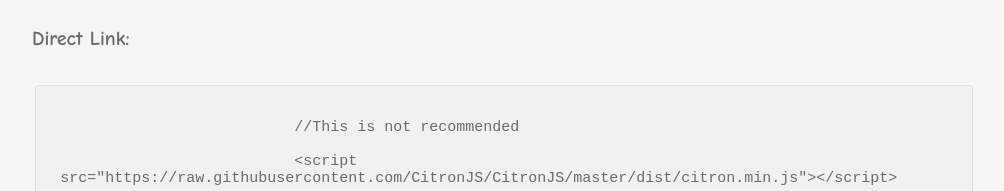
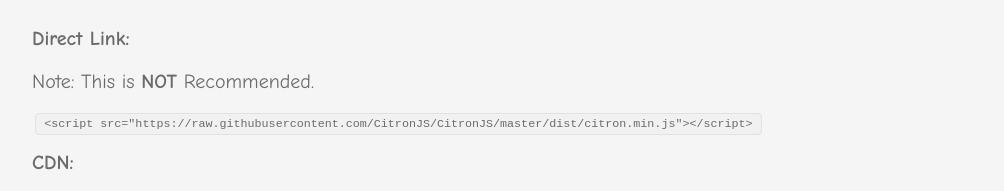
Before and after one commit to Sidthecoder/Docs, a plain HTML site: page index.html in a window 1280 px wide. Shown: the part 558-749 px from the top of the page, without its empty margins (136-1140 px from the left). Drawn offline with nearby package versions, Linux system fonts and the light colour scheme.

Commit message:
Update index.html

```diff
--- a/index.html
+++ b/index.html
@@ -27,13 +27,10 @@
                       <h3>Getting Started</h3>
                       <p>
                         <b>Direct Link: </b>
-                        <pre>
+                        <p>Note: This is <b>NOT</b> Recommended.</p>
                           <code>
-                          //This is not recommended
-
                           &lt;script src="https://raw.githubusercontent.com/CitronJS/CitronJS/master/dist/citron.min.js"&gt;&lt;/script&gt;
                           </code>
-                        </pre>
                       <br>
                       <p>
                         <b>CDN: </b>
```
